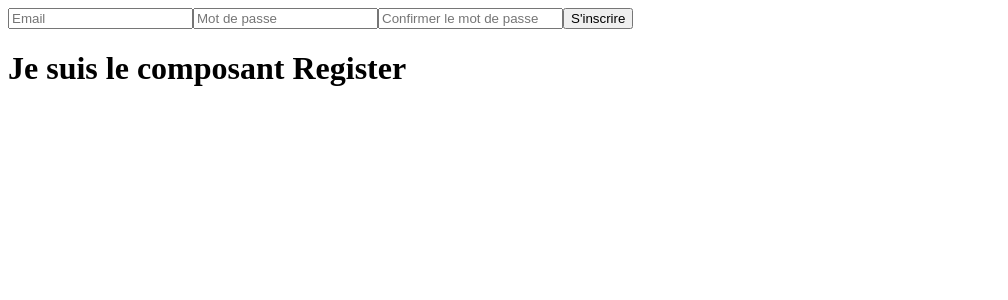
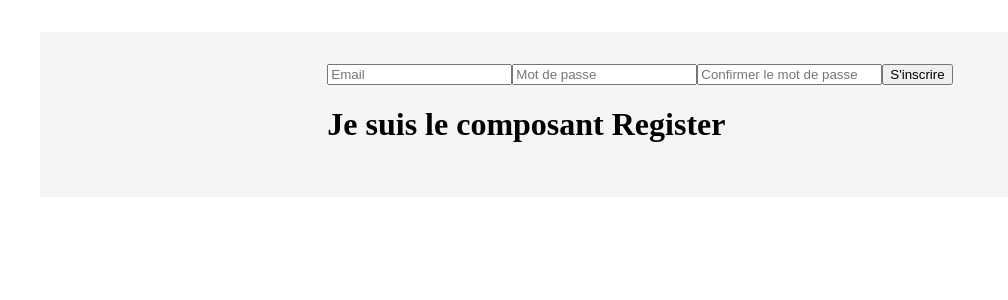
Before and after one commit to Alexandre-Saudemont/Retro-Gaming, a Next.js app: page /Register in a window 1280 px wide. Shown: the top 300 px of the page, without its empty margins (0-1008 px from the left). Built offline with nearby package versions, Linux system fonts and the light colour scheme; no server answers.

Commit message:
fixed user registration with form ! User is created in firebase when form is validate

```diff
--- a/Components/Register.js
+++ b/Components/Register.js
@@ -1,4 +1,4 @@
-import React, {useState, useEffect} from 'react';
+import React, {useState, useEffect, useCallback} from 'react';
 import {createUserWithEmailAndPassword} from 'firebase/auth';
 import {auth} from '../pages/utils/firebase.js';
 
@@ -12,8 +12,10 @@ export default function Register() {
 		const emailRegex = /^[^\s@]+@[^\s@]+\.[^\s@]+$/;
 		return emailRegex.test(email);
 	}
-	console.log('auth', auth);
-	const handleRegistration = async () => {
+
+	const handleRegistration = async (e) => {
+		e.preventDefault();
+
 		if (!isValidEmail(email)) {
 			setError('Email invalide');
 			return;
@@ -23,10 +25,10 @@ export default function Register() {
 		}
 		try {
 			await createUserWithEmailAndPassword(auth, email, password);
-			console.log('Registration');
+			console.log('User registered successfully!');
 			setEmail('');
 			setPassword('');
-
+			setConfirmPassword(''); //
 			// Swal.fire({
 			// 	text: `Bonjour ${email} ! Votre compte a bien été créé !`,
 			// 	icon: 'success',
@@ -63,6 +65,7 @@ export default function Register() {
 		}
 	};
 	return (
+		<div className='Register'>
 			<form onSubmit={handleRegistration} method='POST'>
 				<input type='email' name='email' value={email} placeholder='Email' onChange={(e) => setEmail(e.target.value)} required />
 				<input
@@ -83,5 +86,6 @@ export default function Register() {
 				<button type='submit'>S'inscrire</button>
 				<h1>Je suis le composant Register</h1>
 			</form>
+		</div>
 	);
 }
--- a/package.json
+++ b/package.json
@@ -15,6 +15,7 @@
     "react": "^18",
     "react-dom": "^18",
     "react-router-dom": "^6.23.1",
+    "sass": "^1.77.2",
     "sweetalert2": "^11.11.0"
   },
   "devDependencies": {
--- a/pages/_app.js
+++ b/pages/_app.js
@@ -1,3 +1,5 @@
+import '../styles/Register.scss';
+
 export default function App({Component, pageProps}) {
 	return <Component {...pageProps} />;
 }
--- /dev/null
+++ b/styles/Register.scss
@@ -0,0 +1,9 @@
+.Register {
+	display: flex;
+	flex-direction: column;
+	align-items: center;
+	justify-content: center;
+	background-color: #f5f5f5;
+	margin: 2rem;
+	padding: 2rem;
+}
```
Also changed, not shown: 1 other file (tests, documents, lock files or other folders). Lines whose indentation alone changed are shown as unchanged.
